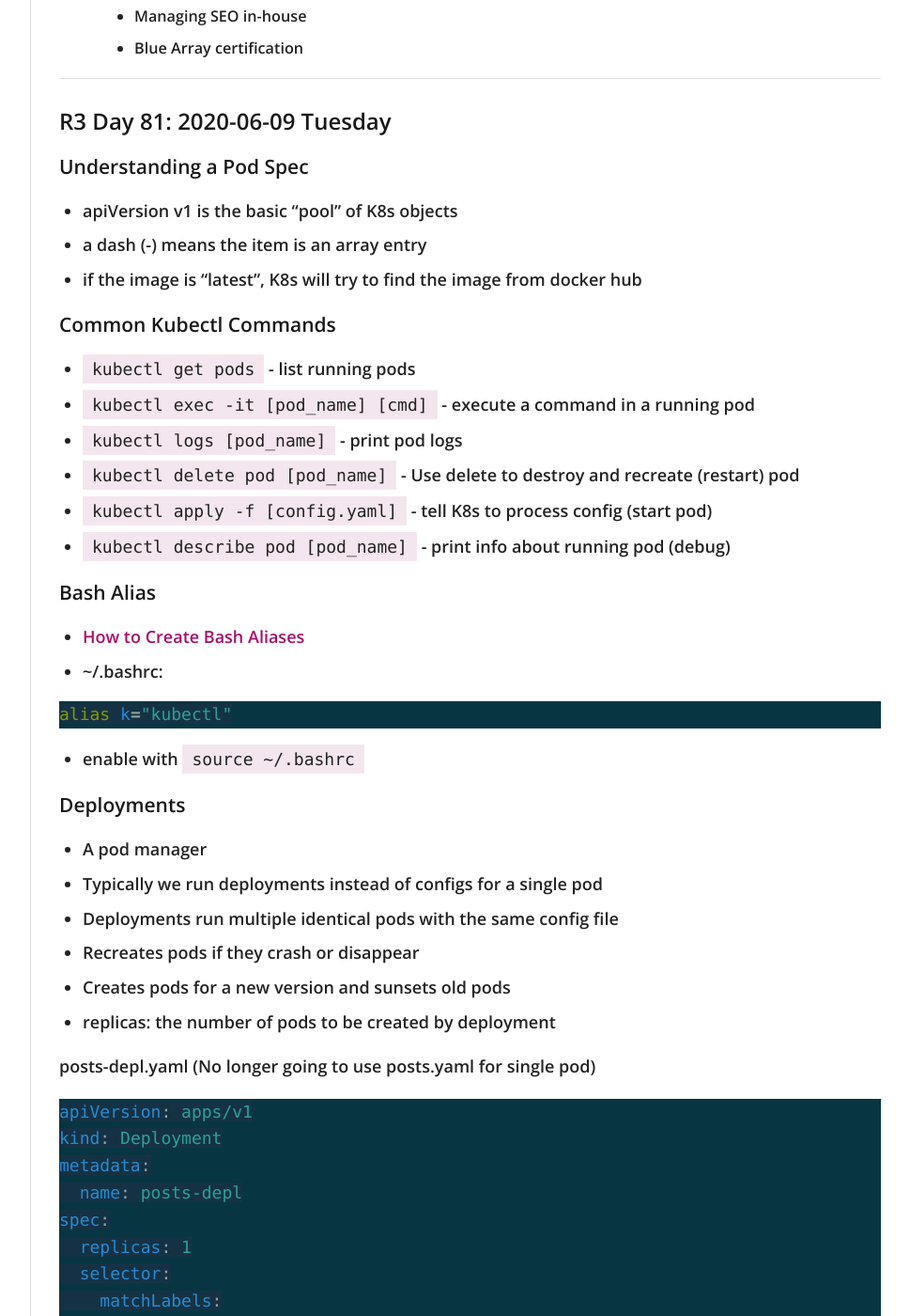
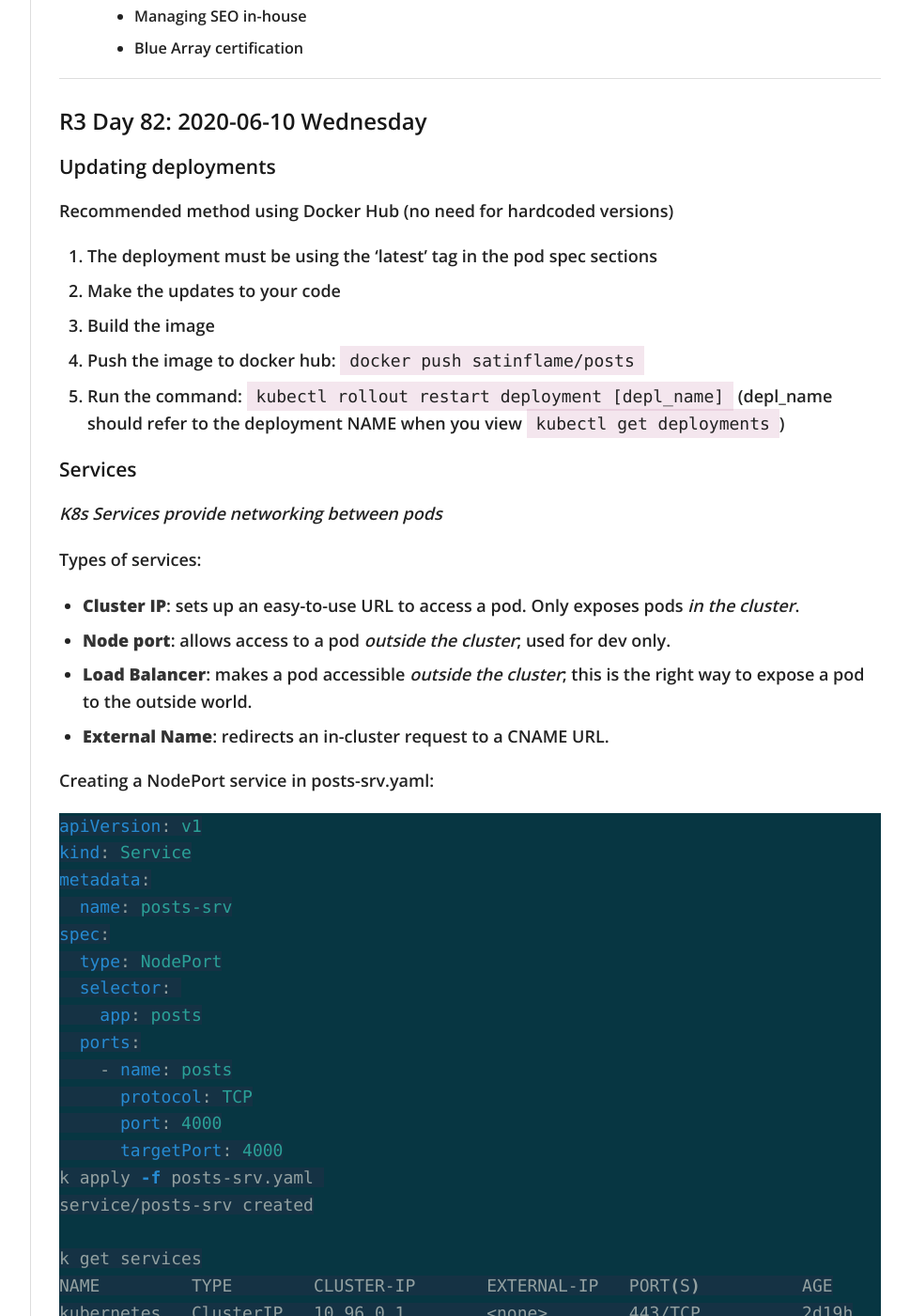
Before and after one commit to virtual/100daysofcode, a Jekyll site: the page built from index.md, in a window 1280 px wide and 1400 px high, scrolled down 4320 px. Shown: the whole window at 94% size, without its empty margins (272-1241 px from the left). Built offline with Jekyll 4.4.1, drawn with Linux system fonts in a browser that asks for light colours; nearby versions of some CDN libraries; our own code applies the rules of GitHub Pages for plain Markdown files; some of the changed text lies outside the part shown.

Commit message:
review updating k8s deployments and nodeport service

````diff
--- a/index.md
+++ b/index.md
@@ -133,6 +133,59 @@
 
 ---
 
+## R3 Day 82: 2020-06-10 Wednesday
+
+### Updating deployments
+
+Recommended method using Docker Hub (no need for hardcoded versions)
+
+1. The deployment must be using the 'latest' tag in the pod spec sections
+1. Make the updates to your code
+1. Build the image
+1. Push the image to docker hub: `docker push satinflame/posts`
+1. Run the command: `kubectl rollout restart deployment [depl_name]` (depl_name should refer to the deployment NAME when you view `kubectl get deployments`)
+
+### Services
+
+_K8s Services provide networking between pods_
+
+Types of services:
+
+- __Cluster IP__: sets up an easy-to-use URL to access a pod. Only exposes pods _in the cluster_.
+- __Node port__: allows access to a pod _outside the cluster_; used for dev only.
+- __Load Balancer__: makes a pod accessible _outside the cluster_; this is the right way to expose a pod to the outside world.
+- __External Name__: redirects an in-cluster request to a CNAME URL.
+
+Creating a NodePort service in posts-srv.yaml:
+
+```yaml
+apiVersion: v1
+kind: Service
+metadata:
+  name: posts-srv
+spec:
+  type: NodePort
+  selector:
+    app: posts
+  ports:
+    - name: posts
+      protocol: TCP
+      port: 4000
+      targetPort: 4000
+```
+
+```bash
+k apply -f posts-srv.yaml
+service/posts-srv created
+
+k get services
+NAME         TYPE        CLUSTER-IP       EXTERNAL-IP   PORT(S)          AGE
+kubernetes   ClusterIP   10.96.0.1        <none>        443/TCP          2d19h
+posts-srv    NodePort    10.102.129.168   <none>        4000:30595/TCP   19s
+```
+
+NodePort now available (30595) and you can access this endpoint at `http://localhost:30595/posts`
+
 ## R3 Day 81: 2020-06-09 Tuesday
 
 ### Understanding a Pod Spec
@@ -160,6 +213,14 @@ alias k="kubectl"
 ```
 
 - enable with `source ~/.bashrc`
+- for Mac, add to ~/.bash_profile:
+
+```bash
+# Get the aliases and functions
+if [ -f ~/.bashrc ]; then
+    . ~/.bashrc
+fi
+```
 
 ### Deployments
 
````
